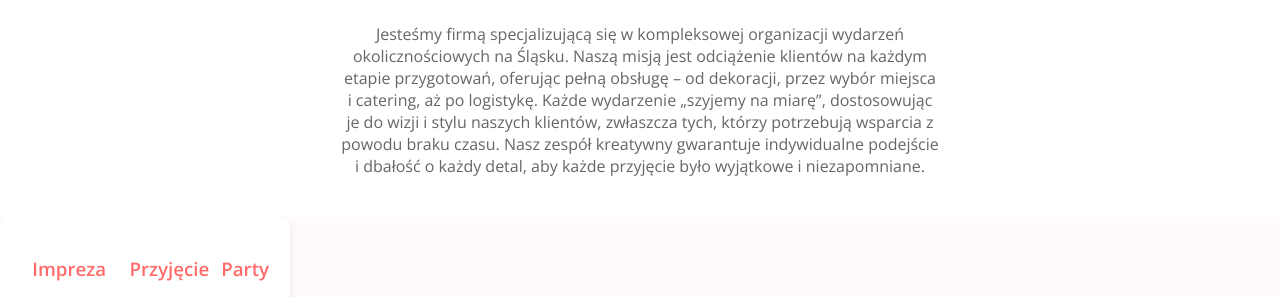
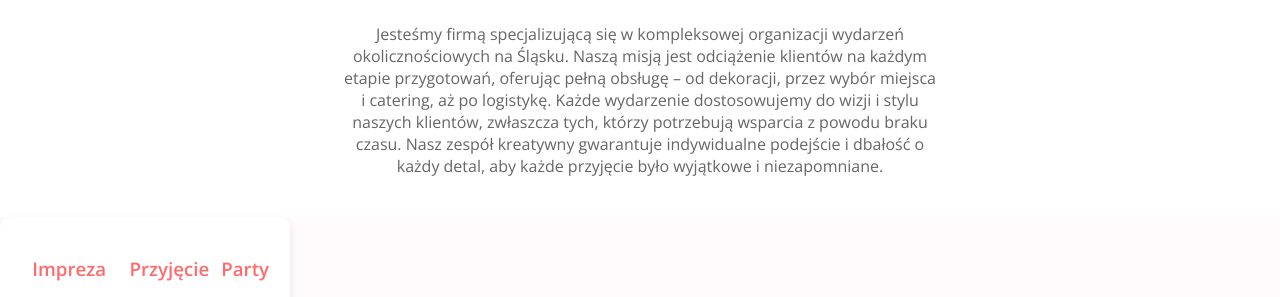
Before and after one commit to Yuczko/projekcik, a plain HTML site: page index.html in a window 1280 px wide. Shown: the part 458-755 px from the top of the page. Drawn offline with nearby package versions, Linux system fonts and the light colour scheme.

Commit message:
Update index.html

```diff
--- a/index.html
+++ b/index.html
@@ -160,7 +160,7 @@
     <!-- About Section -->
      <section class="o-nas" id="o-nas">
         <h2>O Nas</h2>
-        <p>Jesteśmy firmą specjalizującą się w kompleksowej organizacji wydarzeń okolicznościowych na Śląsku. Naszą misją jest odciążenie klientów na każdym etapie przygotowań, oferując pełną obsługę – od dekoracji, przez wybór miejsca i catering, aż po logistykę. Każde wydarzenie „szyjemy na miarę”, dostosowując je do wizji i stylu naszych klientów, zwłaszcza tych, którzy potrzebują wsparcia z powodu braku czasu. Nasz zespół kreatywny gwarantuje indywidualne podejście i dbałość o każdy detal, aby każde przyjęcie było wyjątkowe i niezapomniane.</p>
+        <p>Jesteśmy firmą specjalizującą się w kompleksowej organizacji wydarzeń okolicznościowych na Śląsku. Naszą misją jest odciążenie klientów na każdym etapie przygotowań, oferując pełną obsługę – od dekoracji, przez wybór miejsca i catering, aż po logistykę. Każde wydarzenie dostosowujemy do wizji i stylu naszych klientów, zwłaszcza tych, którzy potrzebują wsparcia z powodu braku czasu. Nasz zespół kreatywny gwarantuje indywidualne podejście i dbałość o każdy detal, aby każde przyjęcie było wyjątkowe i niezapomniane.</p>
     </section>
 
     <!-- Services Section -->
```
